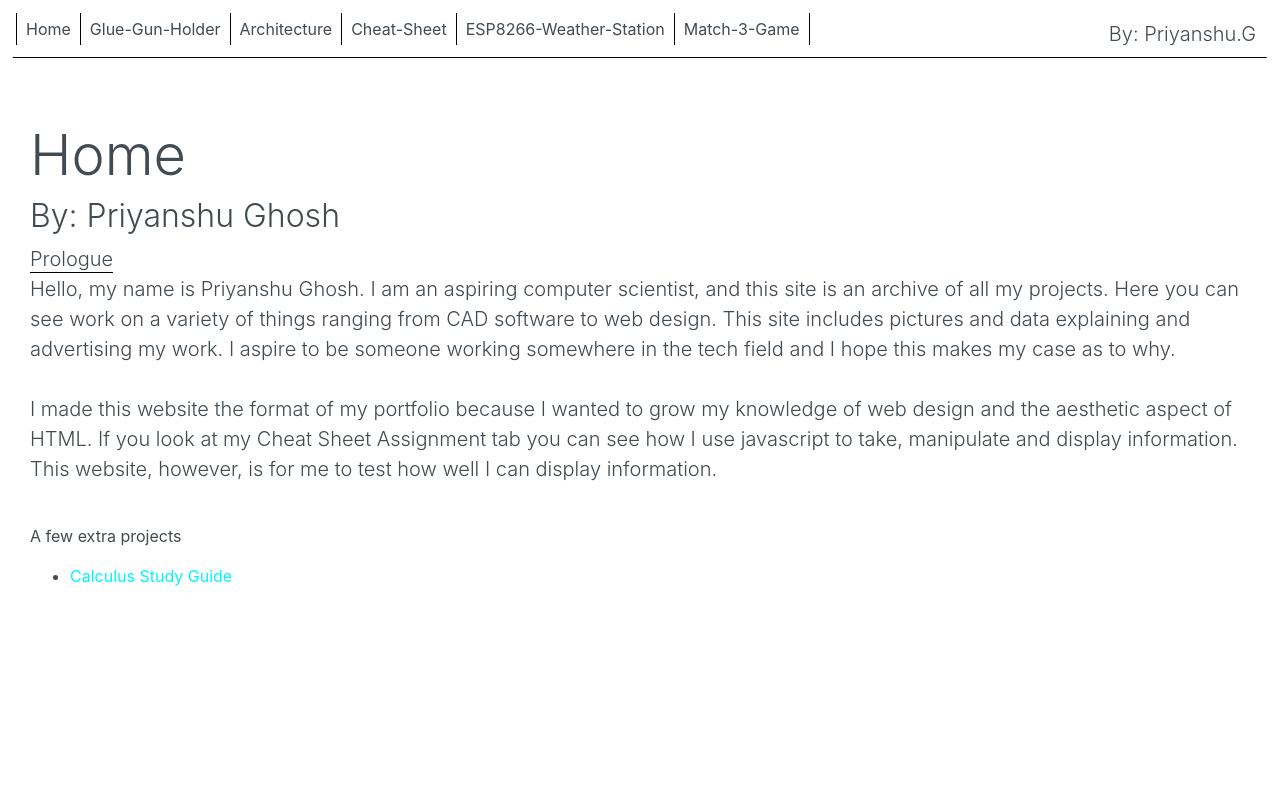
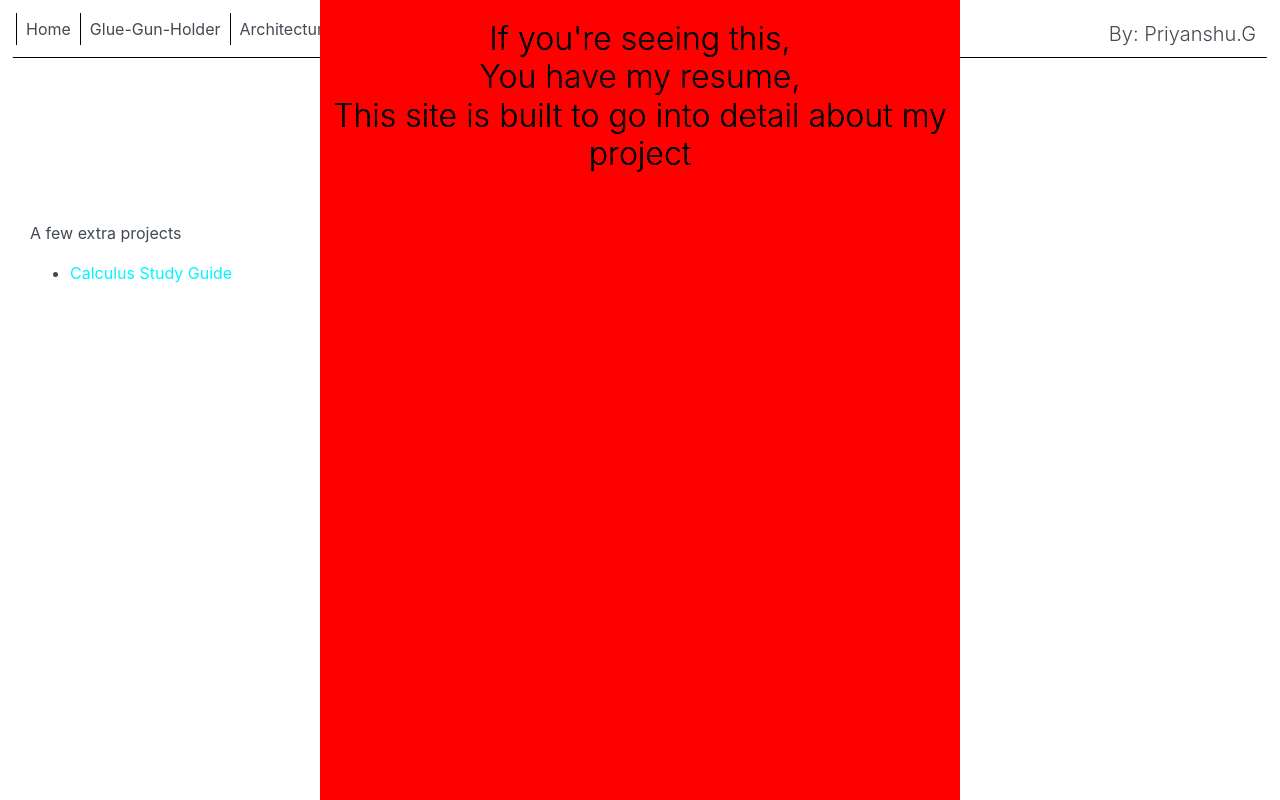
Before and after one commit to Priyanshu-g/Portfolio, a PHP site: page / in a window 1280 px wide. Run offline with PHP 8.4, Linux system fonts and the light colour scheme.

Commit message:
Fixing Home

```diff
--- a/index.html
+++ b/index.html
@@ -97,17 +97,9 @@
   <div class="jumbotron" style="background: rgba(0, 0, 0, 0); padding-left: 30px; padding-right: 30px;">
 
     <div id="Home" class="tabshift">
-      <h1 class="display-4">Home</h1>
-      <h2 class="display-6">By: Priyanshu Ghosh</h2>
-      <p class="lead"><span class="underlined">Prologue</span><br>
-        Hello, my name is Priyanshu Ghosh. I am an aspiring computer scientist, and this site is an archive of all my
-        projects. Here you can see work on a variety of things ranging from CAD software to web design. This site
-        includes pictures and data explaining and advertising my work. I aspire to be someone working somewhere in the
-        tech field and I hope this makes my case as to why.<br><br>
-        I made this website the format of my portfolio because I wanted to grow my knowledge of web design and the
-        aesthetic aspect of HTML. If you look at my Cheat Sheet Assignment tab you can see how I use javascript to take,
-        manipulate and display information. This website, however, is for me to test how well I can display information.
-      </p>
+      <h1 class="display-4 center">Home</h1>
+      <h2 class="display-6 split left centered">Hey,<br>I'm Priyanshu Ghosh</h2>
+      <h2 class="display-6 split right centered">If you're seeing this,<br>You have my resume,<br>This site is built to go into detail about my project</h2>
       <br>
       <p>
         A few extra projects
--- a/style.css
+++ b/style.css
@@ -68,3 +68,40 @@ h1, h2, h3, h4, h5, h6, h7{
   border-bottom: 1px solid black;
   padding: 0 0 1px;
 }
+
+.split {
+  height: 100%;
+  width: 50%;
+  position: fixed;
+  z-index: 1;
+  top: 0;
+  overflow-x: hidden;
+  padding-top: 20px;
+}
+
+/* Control the left side */
+.left {
+  left: 0;
+  background-color: #111;
+}
+
+/* Control the right side */
+.right {
+  right: 0;
+  background-color: red;
+}
+
+/* If you want the content centered horizontally and vertically */
+.centered {
+  position: absolute;
+  top: 50%;
+  left: 50%;
+  transform: translate(-50%, -50%);
+  text-align: center;
+}
+
+/* Style the image inside the centered container, if needed */
+.centered img {
+  width: 150px;
+  border-radius: 50%;
+}
```
